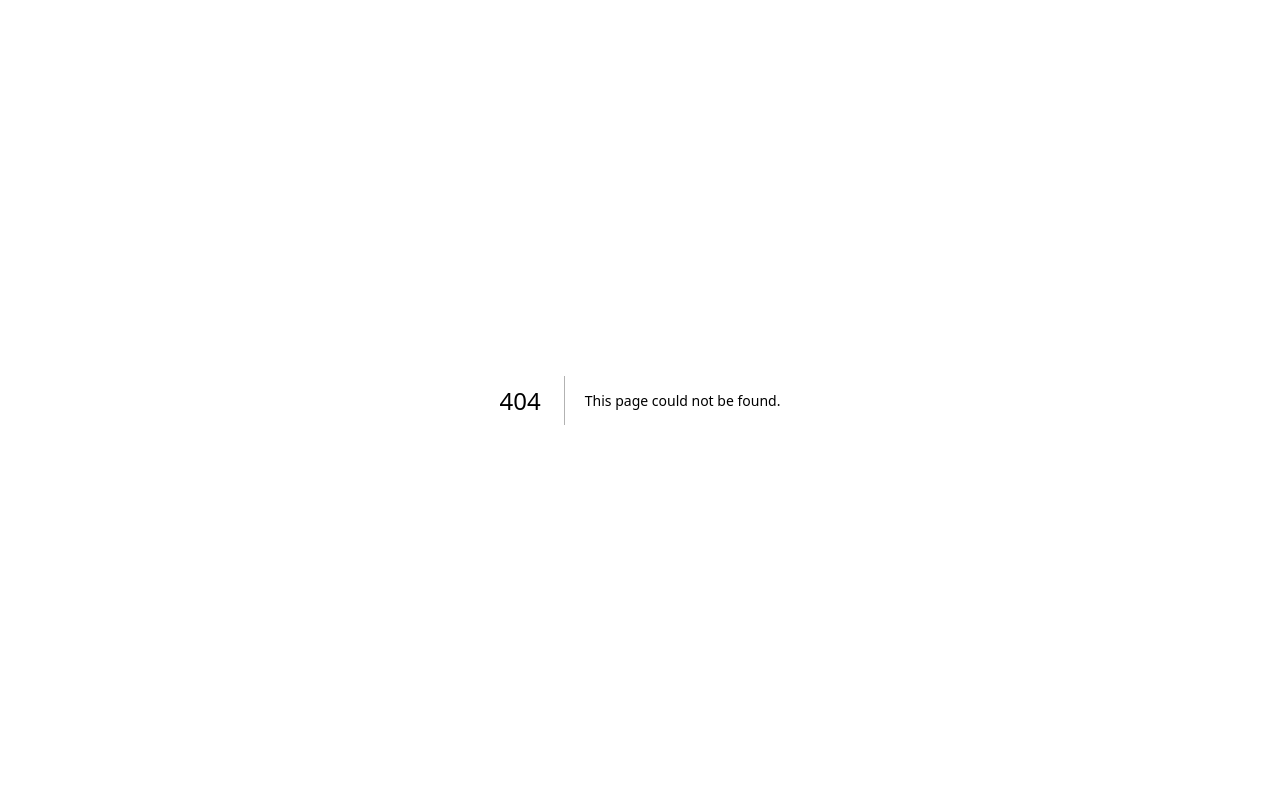
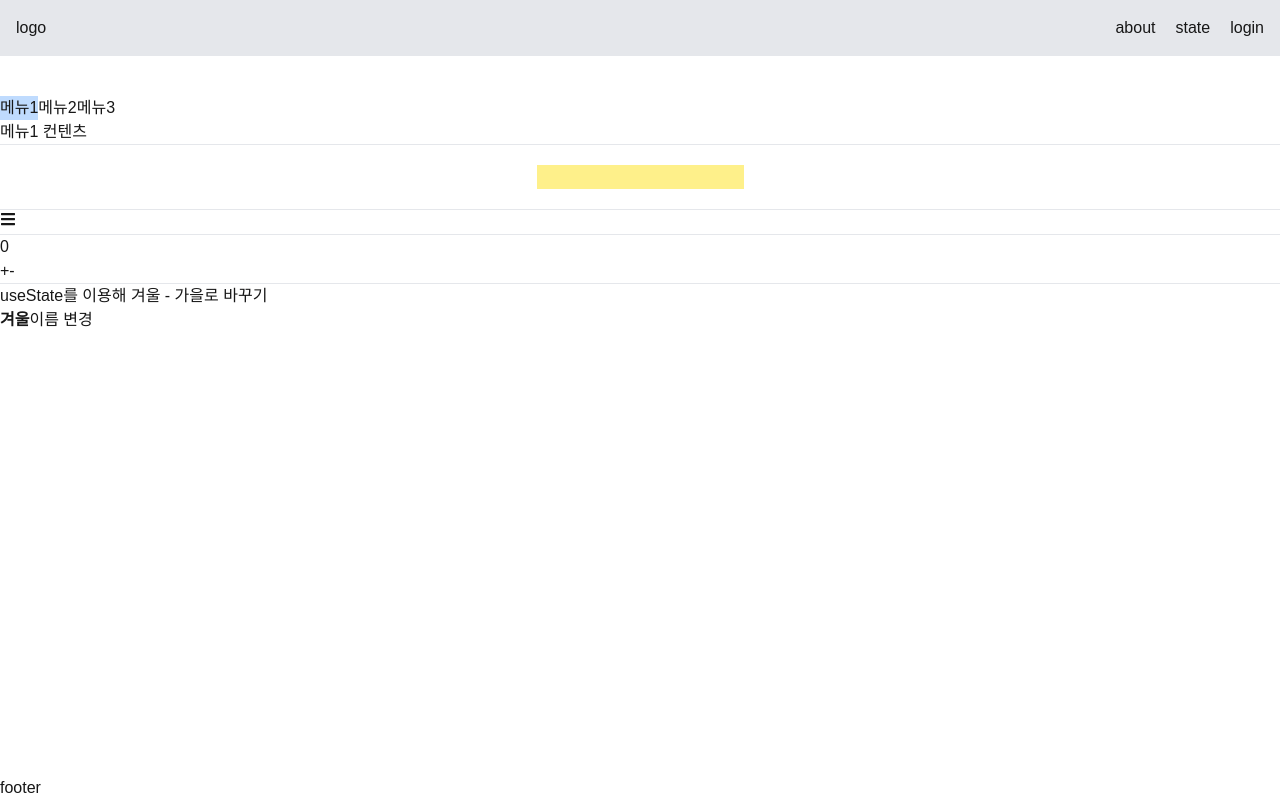
Before and after one commit to rabbit-onion/dashboard-study, a Next.js app: page /state/sample in a window 1280 px wide. Before the commit this address had no page. Built offline with nearby package versions, Linux system fonts and the light colour scheme.

Commit message:
useState 활용 복습

```diff
--- a/package.json
+++ b/package.json
@@ -13,6 +13,7 @@
     "@fortawesome/free-solid-svg-icons": "^6.6.0",
     "@fortawesome/react-fontawesome": "^0.2.2",
     "axios": "^1.7.7",
+    "classnames": "^2.5.1",
     "font-awesome-4": "^4.7.4",
     "next": "15.0.3",
     "react": "19.0.0-rc-66855b96-20241106",
--- /dev/null
+++ b/src/app/state/sample/page.jsx
@@ -0,0 +1,115 @@
+'use client';
+
+import classNames from 'classnames';
+import React, { useState } from 'react';
+import { FaBars } from 'react-icons/fa';
+import { IoClose } from 'react-icons/io5';
+
+const SamplePage = () => {
+  const [text, setText] = useState('');
+  const [isOpen, setIsOpen] = useState(false);
+  const [number, setNumber] = useState(0);
+  const [name, setName] = useState('겨울');
+
+  const sortArr = [
+    {
+      value: '메뉴1',
+    },
+    {
+      value: '메뉴2',
+    },
+    {
+      value: '메뉴3',
+    },
+  ];
+  const [tab, setTab] = useState(0);
+
+  return (
+    <div>
+      <div>
+        {/* tab */}
+        <div>
+          {sortArr.map((item, index) => (
+            <button
+              key={index}
+              className={classNames(tab === index ? 'bg-blue-200' : '')}
+              onClick={() => {
+                setTab(index);
+              }}
+            >
+              {item.value}
+            </button>
+          ))}
+          {/* <button>메뉴1</button>
+          <button>메뉴2</button>
+          <button>메뉴3</button> */}
+        </div>
+
+        {/* tab-cont */}
+        <div>
+          {tab === 0 && <div>메뉴1 컨텐츠</div>}
+          {tab === 1 && <div>메뉴2 컨텐츠</div>}
+          {tab === 2 && <div>메뉴3 컨텐츠</div>}
+          {/* <div>메뉴1 컨텐츠</div>
+          <div>메뉴2 컨텐츠</div>
+          <div>메뉴3 컨텐츠</div> */}
+        </div>
+      </div>
+
+      <hr />
+      <input
+        type='text'
+        value={text}
+        className='bg-yellow-200 block mx-auto my-5'
+        onChange={(e) => {
+          setText(e.target.value);
+        }}
+      />
+      <p className='block text-center my-5'>{text}</p>
+
+      <hr />
+      <button
+        onClick={() => {
+          setIsOpen(!isOpen);
+        }}
+        className='relative z-10'
+      >
+        {isOpen ? <IoClose /> : <FaBars />}
+      </button>
+      {/* <div className={`fixed w-full h-full bg-blue-200 top-0 transition-all duration-300 ${isOpen ? 'left-0' : 'left-full'}`}>전체메뉴</div> */}
+
+      <div className={classNames('fixed w-full h-full bg-blue-200 top-0 transition-all duration-300', isOpen ? 'left-0' : 'left-full')}>전체메뉴</div>
+
+      <hr />
+      <div>{number}</div>
+      <button
+        onClick={() => {
+          setNumber(number + 1);
+        }}
+      >
+        +
+      </button>
+      <button
+        onClick={() => {
+          setNumber(number - 1);
+        }}
+      >
+        -
+      </button>
+
+      <hr />
+      <h2>useState를 이용해 겨울 - 가을로 바꾸기</h2>
+
+      <strong>{name}</strong>
+      <button
+        onClick={() => {
+          setName(name === '겨울' ? '가을' : '겨울');
+        }}
+      >
+        이름 변경
+      </button>
+    </div>
+  );
+};
+
+export default SamplePage;
```
Also changed, not shown: 1 other file (tests, documents, lock files or other folders).
